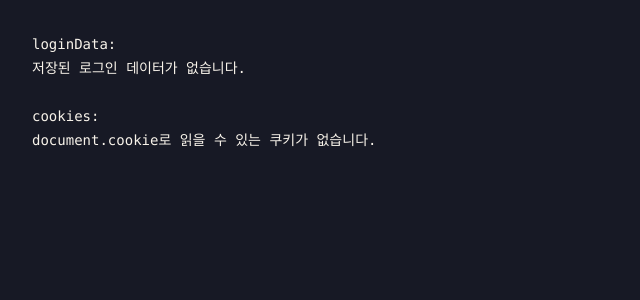
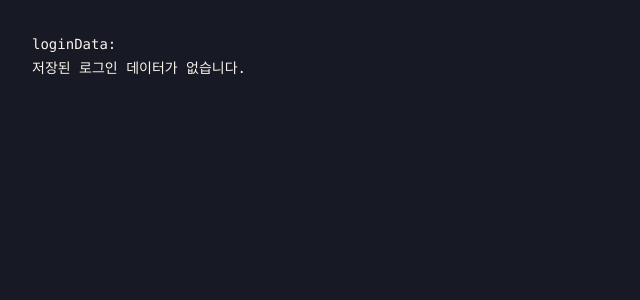
Before and after one commit to haejillyeok/frontend, a Next.js app: page /play in a window 1280 px wide. Shown: the top 300 px of the page, without its empty margins (0-640 px from the left). Built offline with nearby package versions, Linux system fonts and the light colour scheme.

Commit message:
fix(play): 쿠키 표시 제거

```diff
--- a/src/pages/play/ui/PlayPage.tsx
+++ b/src/pages/play/ui/PlayPage.tsx
@@ -5,25 +5,19 @@ import { useEffect, useState } from "react";
 import { readLoginData } from "@/shared/auth";
 
 const emptyLoginDataText = "저장된 로그인 데이터가 없습니다.";
-const emptyCookieText = "document.cookie로 읽을 수 있는 쿠키가 없습니다.";
 
 export function PlayPage() {
   const [loginDataText, setLoginDataText] = useState(emptyLoginDataText);
-  const [cookieText, setCookieText] = useState(emptyCookieText);
 
   useEffect(() => {
     setLoginDataText(readLoginData() ?? emptyLoginDataText);
-    setCookieText(document.cookie || emptyCookieText);
   }, []);
 
   return (
     <main className="min-h-dvh bg-hae-ink p-5 text-hae-paper sm:p-8">
       <pre className="whitespace-pre-wrap break-words text-sm leading-6">
         {`loginData:
-${loginDataText}
-
-cookies:
-${cookieText}`}
+${loginDataText}`}
       </pre>
     </main>
   );
```
